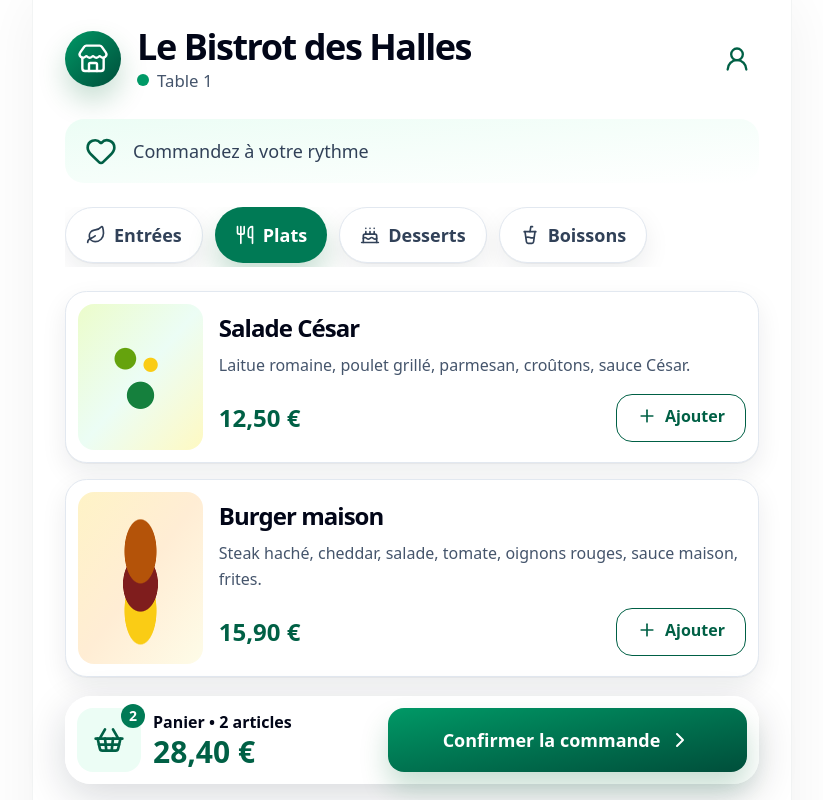
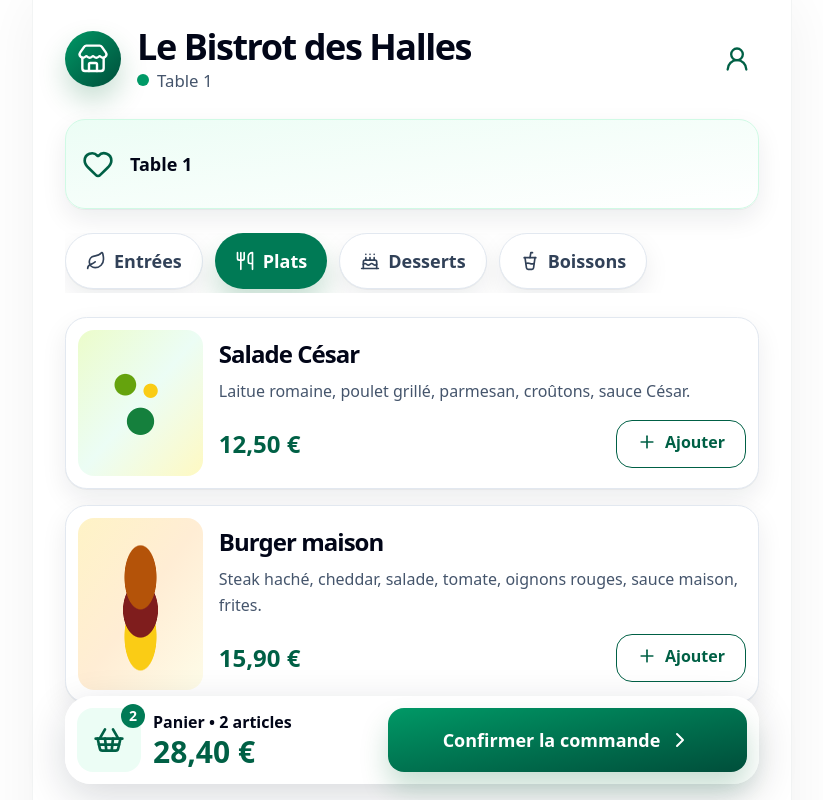
Before and after one commit to Loco66666/tableflash-final, a Next.js app: page /r/1/table/1 in a window 1280 px wide. Shown: the top 800 px of the page, without its empty margins (228-1051 px from the left). Built offline with nearby package versions, Linux system fonts and the light colour scheme.

Commit message:
Fix Sprint 5 QR table links

```diff
--- a/src/app/r/[restaurant]/table/[table]/page.tsx
+++ b/src/app/r/[restaurant]/table/[table]/page.tsx
@@ -1,27 +1,13 @@
-import { Heart, Leaf, Utensils, Cake, CupSoda } from "lucide-react";
-import { AppShell } from "@/components/layout/AppShell";
-import { PageHeader } from "@/components/layout/PageHeader";
-import { CustomerCartBar } from "@/components/ui-custom/CustomerCartBar";
-import { CustomerProductCard } from "@/components/ui-custom/CustomerProductCard";
-import { CustomerTrackingPreview } from "@/components/ui-custom/CustomerTrackingPreview";
-import { products } from "@/lib/data/seed";
+import { CustomerMenuContent } from "@/components/ui-custom/CustomerMenuContent";
+import { findTableBySlug } from "@/lib/tables";
 
-const chips = [
-  { label: "Entrées", icon: Leaf },
-  { label: "Plats", icon: Utensils },
-  { label: "Desserts", icon: Cake },
-  { label: "Boissons", icon: CupSoda },
-];
+type CustomerMenuPageProps = {
+  params: Promise<{ restaurant: string; table: string }>;
+};
 
-export default function CustomerMenuPage() {
-  return (
-    <AppShell showNav={false}>
-      <PageHeader title="Le Bistrot des Halles" subtitle="Table 1" customer />
-      <div className="mb-6 flex min-h-16 items-center gap-4 rounded-[1.2rem] bg-gradient-to-br from-emerald-50 to-white px-5 text-lg text-slate-700"><Heart className="size-8 text-emerald-800" /> Commandez à votre rythme</div>
-      <div className="mb-6 flex gap-3 overflow-x-auto pb-1 [-ms-overflow-style:none] [scrollbar-width:none] [&::-webkit-scrollbar]:hidden">{chips.map((chip, index) => { const Icon = chip.icon; return <button key={chip.label} className={(index === 1 ? "bg-emerald-700 text-white shadow-green" : "border border-slate-200 bg-white text-slate-700 shadow-card") + " flex min-h-14 shrink-0 items-center gap-2 rounded-full px-5 text-lg font-semibold"}><Icon className="size-5" />{chip.label}</button>; })}</div>
-      <div className="grid gap-4">{products.filter((product) => product.available).map((product) => <CustomerProductCard key={product.id} product={product} />)}</div>
-      <CustomerCartBar />
-      <section className="mt-8"><h2 className="mb-4 text-2xl font-black tracking-[-0.03em]">Suivi de commande</h2><CustomerTrackingPreview /></section>
-    </AppShell>
-  );
+export default async function CustomerMenuPage({ params }: CustomerMenuPageProps) {
+  const { table } = await params;
+  const initialTable = findTableBySlug(table);
+
+  return <CustomerMenuContent tableSlug={table} initialTable={initialTable} />;
 }
--- /dev/null
+++ b/src/components/ui-custom/CustomerMenuContent.tsx
@@ -0,0 +1,66 @@
+"use client";
+
+import { Heart, Leaf, Utensils, Cake, CupSoda } from "lucide-react";
+import { AppShell } from "@/components/layout/AppShell";
+import { PageHeader } from "@/components/layout/PageHeader";
+import { CustomerCartBar } from "@/components/ui-custom/CustomerCartBar";
+import { CustomerProductCard } from "@/components/ui-custom/CustomerProductCard";
+import { CustomerTrackingPreview } from "@/components/ui-custom/CustomerTrackingPreview";
+import { products } from "@/lib/data/seed";
+import { useTablesStore } from "@/lib/local-store/tablesStore";
+import { findTableBySlug, getTableFallbackName, normalizeTables } from "@/lib/tables";
+import type { TableInfo } from "@/lib/types";
+
+const chips = [
+  { label: "Entrées", icon: Leaf },
+  { label: "Plats", icon: Utensils },
+  { label: "Desserts", icon: Cake },
+  { label: "Boissons", icon: CupSoda },
+];
+
+export function CustomerMenuContent({ tableSlug, initialTable }: { tableSlug: string; initialTable?: TableInfo }) {
+  const { value: storedTables } = useTablesStore();
+  const tables = normalizeTables(storedTables);
+  const table = findTableBySlug(tableSlug, tables) ?? initialTable;
+  const tableName = table?.name ?? getTableFallbackName(tableSlug);
+  const tableArea = table?.area ?? "";
+  const subtitle = tableArea ? `${tableName} • ${tableArea}` : tableName;
+
+  return (
+    <AppShell showNav={false}>
+      <PageHeader title="Le Bistrot des Halles" subtitle={subtitle} customer />
+      <section className="mb-6 rounded-[1.25rem] border border-emerald-100 bg-gradient-to-br from-emerald-50 to-white p-4 shadow-card">
+        <div className="flex min-h-14 items-center gap-4 text-lg text-slate-700">
+          <Heart className="size-8 shrink-0 text-emerald-800" />
+          <div className="min-w-0">
+            <p className="font-bold text-slate-950">{tableName}</p>
+            {tableArea ? <p className="text-base font-semibold text-slate-600">{tableArea}</p> : null}
+          </div>
+        </div>
+      </section>
+      <div className="mb-6 flex gap-3 overflow-x-auto pb-1 [-ms-overflow-style:none] [scrollbar-width:none] [&::-webkit-scrollbar]:hidden">
+        {chips.map((chip, index) => {
+          const Icon = chip.icon;
+          return (
+            <button
+              key={chip.label}
+              type="button"
+              className={(index === 1 ? "bg-emerald-700 text-white shadow-green" : "border border-slate-200 bg-white text-slate-700 shadow-card") + " flex min-h-14 shrink-0 items-center gap-2 rounded-full px-5 text-lg font-semibold"}
+            >
+              <Icon className="size-5" />
+              {chip.label}
+            </button>
+          );
+        })}
+      </div>
+      <div className="grid gap-4">
+        {products.filter((product) => product.available).map((product) => <CustomerProductCard key={product.id} product={product} />)}
+      </div>
+      <CustomerCartBar />
+      <section className="mt-8">
+        <h2 className="mb-4 text-2xl font-black tracking-[-0.03em]">Suivi de commande</h2>
+        <CustomerTrackingPreview tableName={tableName} tableArea={tableArea} />
+      </section>
+    </AppShell>
+  );
+}
--- a/src/components/ui-custom/CustomerTrackingPreview.tsx
+++ b/src/components/ui-custom/CustomerTrackingPreview.tsx
@@ -9,14 +9,14 @@ const steps = [
   { label: "Service", icon: Bell, done: false },
 ];
 
-export function CustomerTrackingPreview() {
+export function CustomerTrackingPreview({ tableName = "Table 1", tableArea = "" }: { tableName?: string; tableArea?: string }) {
   return (
     <div className="grid gap-6">
       <SectionCard className="flex items-center gap-4">
         <span className="grid size-16 place-items-center rounded-full bg-gradient-to-br from-emerald-600 to-emerald-900 text-white"><Check className="size-9" /></span>
         <div className="min-w-0">
           <h2 className="text-2xl font-black text-emerald-800">Commande envoyée</h2>
-          <p className="mt-1 flex flex-wrap gap-x-4 gap-y-1 text-lg text-slate-600"><span className="inline-flex items-center gap-2"><Table2 className="size-5" />Table 1</span><span className="inline-flex items-center gap-2"><QrCode className="size-5" />28,40 €</span></p>
+          <p className="mt-1 flex flex-wrap gap-x-4 gap-y-1 text-lg text-slate-600"><span className="inline-flex items-center gap-2"><Table2 className="size-5" />{tableArea ? `${tableName} • ${tableArea}` : tableName}</span><span className="inline-flex items-center gap-2"><QrCode className="size-5" />28,40 €</span></p>
         </div>
       </SectionCard>
       <section className="rounded-[1.6rem] border border-emerald-100 bg-gradient-to-br from-emerald-50 to-white p-5 text-center shadow-card">
--- a/src/lib/dashboardMetrics.ts
+++ b/src/lib/dashboardMetrics.ts
@@ -37,7 +37,7 @@ export function getDashboardMetrics({ orders, products, reviews, settings, table
   const unavailableProducts = products.filter((product) => !product.available);
   const estimatedSales = serviceOrders.reduce((total, order) => total + order.total, 0);
   const averageRating = reviews.length > 0 ? reviews.reduce((total, review) => total + review.rating, 0) / reviews.length : 0;
-  const activeTables = tables.filter((table) => table.active);
+  const activeTables = tables.filter((table) => table.isActive);
 
   return {
     service: {
--- a/src/lib/data/seed.ts
+++ b/src/lib/data/seed.ts
@@ -82,11 +82,11 @@ export const reviews: Review[] = [
 ];
 
 export const tables: TableInfo[] = [
-  { id: "t1", number: 1, name: "Table 1", area: "Salle", active: true, scans: 18, customerPath: "/r/bistrot-des-halles/table/1" },
-  { id: "t2", number: 2, name: "Table 2", area: "Terrasse", active: true, scans: 15, customerPath: "/r/bistrot-des-halles/table/2" },
-  { id: "t3", number: 3, name: "Table 3", area: "Salle", active: true, scans: 14, customerPath: "/r/bistrot-des-halles/table/3" },
-  { id: "t4", number: 4, name: "Table 4", area: "Salle", active: true, scans: 12, customerPath: "/r/bistrot-des-halles/table/4" },
-  { id: "t5", number: 5, name: "Table 5", area: "Terrasse", active: true, scans: 9, customerPath: "/r/bistrot-des-halles/table/5" },
-  { id: "t6", number: 6, name: "Table 6", area: "Salle", active: true, scans: 12, customerPath: "/r/bistrot-des-halles/table/6" },
-  { id: "t7", number: 7, name: "Table 7", area: "Salle", active: false, scans: 0, customerPath: "/r/bistrot-des-halles/table/7" },
+  { id: "table-1", slug: "table-1", name: "Table 1", area: "Salle", isActive: true, scans: 18 },
+  { id: "table-2", slug: "table-2", name: "Table 2", area: "Terrasse", isActive: true, scans: 15 },
+  { id: "table-3", slug: "table-3", name: "Table 3", area: "Salle", isActive: true, scans: 14 },
+  { id: "table-4", slug: "table-4", name: "Table 4", area: "Salle", isActive: true, scans: 12 },
+  { id: "table-5", slug: "table-5", name: "Table 5", area: "Terrasse", isActive: true, scans: 9 },
+  { id: "table-6", slug: "table-6", name: "Table 6", area: "Salle", isActive: true, scans: 12 },
+  { id: "table-7", slug: "table-7", name: "Table 7", area: "Salle", isActive: false, scans: 0 },
 ];
--- /dev/null
+++ b/src/lib/tables.ts
@@ -0,0 +1,82 @@
+import { tables as seedTables } from "@/lib/data/seed";
+import type { TableInfo } from "@/lib/types";
+
+export const restaurantSlug = "bistrot-des-halles";
+
+type LegacyTableInfo = Partial<TableInfo> & {
+  number?: number;
+  active?: boolean;
+  customerPath?: string;
+};
+
+export function normalizeTableText(value: string) {
+  return value
+    .trim()
+    .toLocaleLowerCase("fr-FR")
+    .normalize("NFD")
+    .replace(/[\u0300-\u036f]/g, "");
+}
+
+export function createSlugBase(value: string) {
+  const slug = normalizeTableText(value).replace(/[^a-z0-9]+/g, "-").replace(/^-|-$/g, "");
+  return slug || "table";
+}
+
+export function createUniqueTableSlug(name: string, existingSlugs: string[]) {
+  const baseSlug = createSlugBase(name);
+  if (!existingSlugs.includes(baseSlug)) return baseSlug;
+
+  let index = 2;
+  while (existingSlugs.includes(`${baseSlug}-${index}`)) {
+    index += 1;
+  }
+  return `${baseSlug}-${index}`;
+}
+
+export function createUniqueTableId(slug: string, existingIds: string[]) {
+  const baseId = slug.startsWith("table-") ? slug : `table-${slug}`;
+  if (!existingIds.includes(baseId)) return baseId;
+
+  let index = 2;
+  while (existingIds.includes(`${baseId}-${index}`)) {
+    index += 1;
+  }
+  return `${baseId}-${index}`;
+}
+
+export function getTableDisplayNumber(table: Pick<TableInfo, "name" | "slug">) {
+  const match = table.name.match(/\d+/) ?? table.slug.match(/\d+/);
+  return match ? match[0] : "QR";
+}
+
+export function getCustomerPath(table: Pick<TableInfo, "slug">) {
+  return `/r/${restaurantSlug}/table/${table.slug}`;
+}
+
+export function getTableFallbackName(tableSlug: string) {
+  return `Table ${tableSlug}`;
+}
+
+export function normalizeTable(table: LegacyTableInfo): TableInfo {
+  const legacySlug = table.customerPath?.split("/").filter(Boolean).at(-1);
+  const name = table.name || (table.number ? `Table ${table.number}` : getTableFallbackName(table.slug || legacySlug || ""));
+  const slug = table.slug || (table.number ? `table-${table.number}` : legacySlug) || createSlugBase(name);
+  const id = table.id && table.id.startsWith("table-") ? table.id : slug.startsWith("table-") ? slug : `table-${slug}`;
+
+  return {
+    id,
+    slug,
+    name,
+    area: table.area || "Salle",
+    isActive: typeof table.isActive === "boolean" ? table.isActive : Boolean(table.active),
+    scans: typeof table.scans === "number" ? table.scans : 0,
+  };
+}
+
+export function normalizeTables(tables: LegacyTableInfo[]) {
+  return tables.map(normalizeTable);
+}
+
+export function findTableBySlug(tableSlug: string, tables: TableInfo[] = seedTables) {
+  return tables.find((table) => table.slug === tableSlug || table.id === tableSlug);
+}
--- a/src/lib/types.ts
+++ b/src/lib/types.ts
@@ -54,10 +54,9 @@ export type RestaurantSettings = {
 
 export type TableInfo = {
   id: string;
-  number: number;
+  slug: string;
   name: string;
   area: string;
-  active: boolean;
+  isActive: boolean;
   scans: number;
-  customerPath: string;
 };
```
Also changed, not shown: src/components/ui-custom/TableQrCard.tsx (+11 -9 lines), src/components/ui-custom/TableQrManager.tsx (+33 -72 lines).
